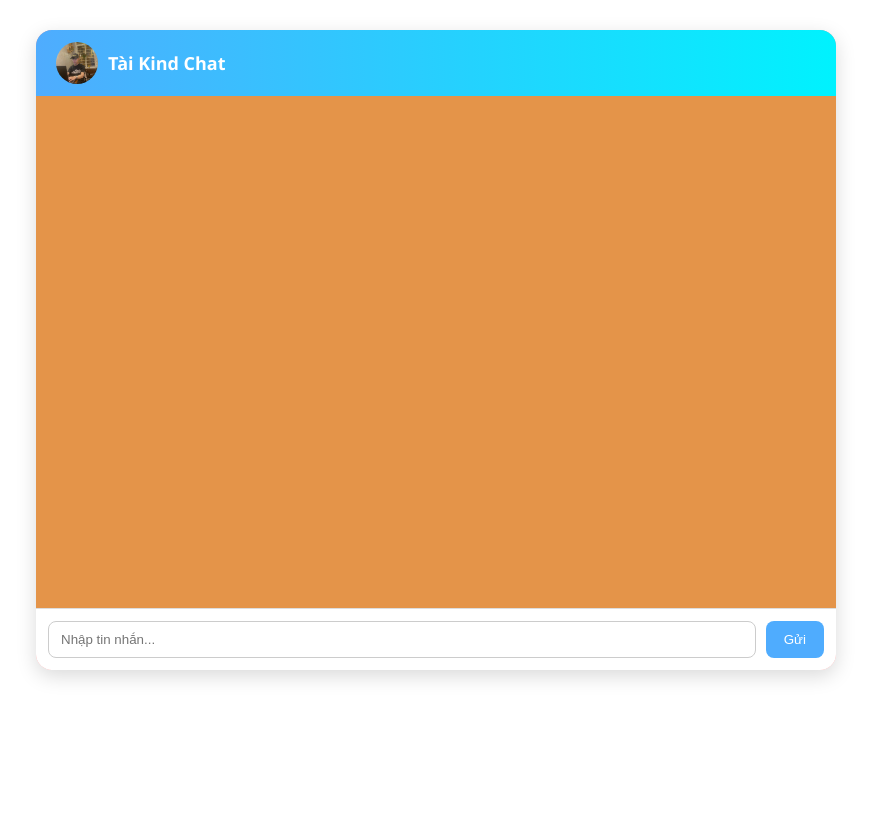
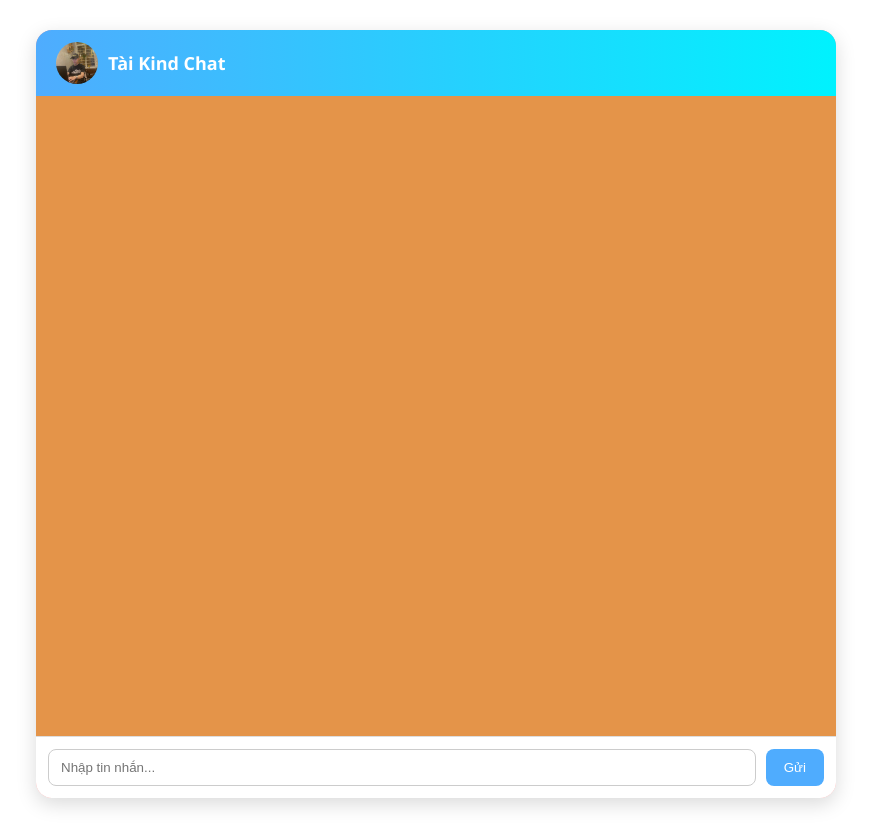
Before and after one commit to tai280403/frontend-chat, a React (Create React App) app: page / in a window 1280 px wide. Shown: the whole page, without its empty margins (204-1075 px from the left). Before the commit the page ends 800 px from the top, so only its background shows below. Built offline with nearby package versions, Linux system fonts and the light colour scheme.

Commit message:
fix heith

```diff
--- a/src/Chat.css
+++ b/src/Chat.css
@@ -7,7 +7,7 @@
   box-shadow: 0 6px 20px rgba(0,0,0,0.15);
   display: flex;
   flex-direction: column;
-  height: 80vh;
+  height: 96vh;
   overflow: hidden;
   font-family: "Segoe UI", sans-serif;
 }
```
